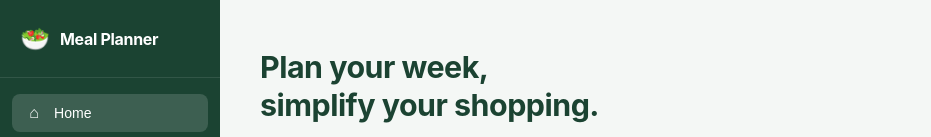
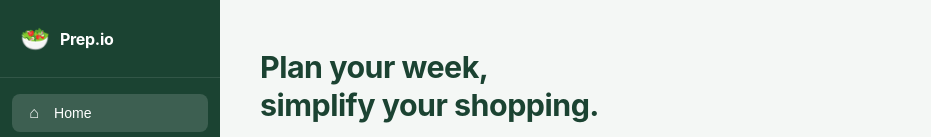
Before and after one commit to Karushna/Prep.io, a React (Vite) app in the folder meal-planner/: page / in a window 1280 px wide. Shown: the top 137 px of the page, without its empty margins (0-931 px from the left). Built offline with nearby package versions, Linux system fonts and the light colour scheme.

Commit message:
Prep.io name change

```diff
--- a/meal-planner/src/App.jsx
+++ b/meal-planner/src/App.jsx
@@ -114,7 +114,7 @@ export default function App() {
       <aside className="app-sidebar">
         <div className="sidebar-brand">
           <span className="sidebar-logo">🥗</span>
-          <span className="sidebar-title">Meal Planner</span>
+          <span className="sidebar-title">Prep.io</span>
         </div>
 
         <nav className="sidebar-nav">
```
